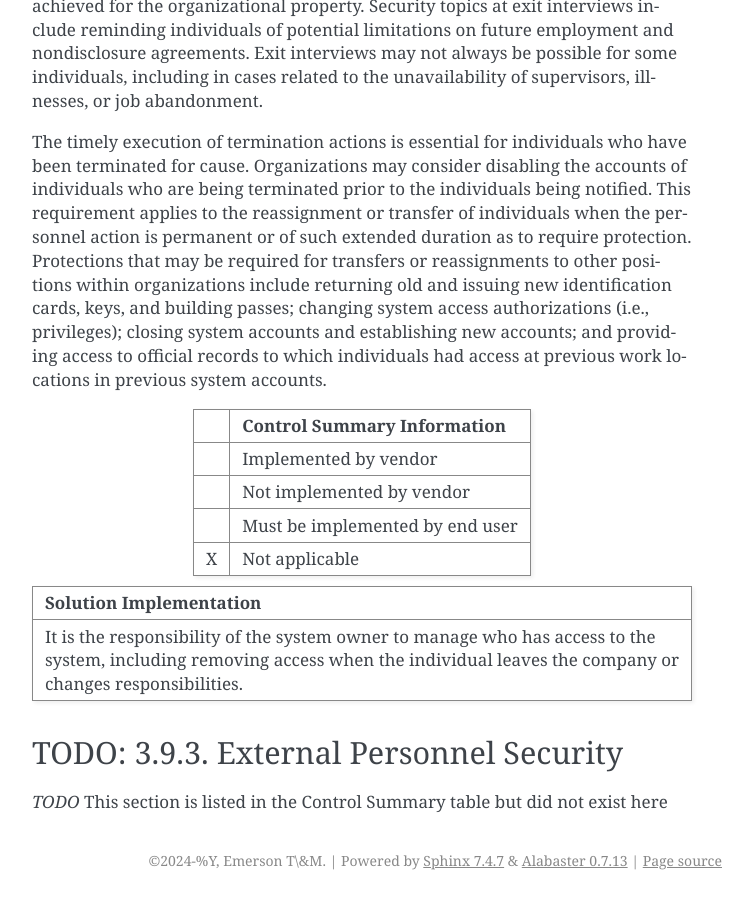
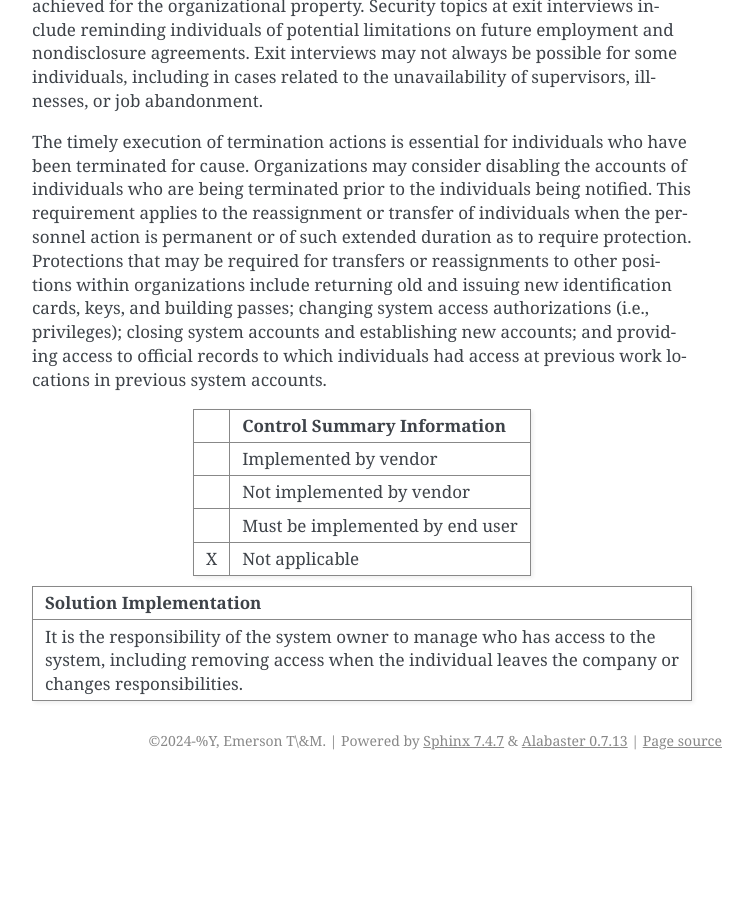
Before and after one commit to ni/nilrt-snac-guide, a Sphinx documentation site: the page built from source/section_3_9.rst, in a window 1280 px wide and 900 px high, scrolled down 1354 px. Shown: the whole window, without its empty margins (388-1141 px from the left). Built offline with Sphinx 7.4.7, drawn with Linux system fonts in a browser that asks for light colours; after the commit the page ends 2134 px from its top, so only the background shows below that; some of the changed text lies outside the part shown.

Commit message:
section_3_9.rst: remove Section 3.9.3
Signed-off-by: Alex Hearn <alex.hearn@ni.com>

```diff
--- a/source/gen_sys_desc.rst
+++ b/source/gen_sys_desc.rst
@@ -317,8 +317,6 @@ withdrawn.
 +----------------------------------------------------------------------------------------+----------------------------------------------------------------------------------------------------------------------------------------------+----------------------------------+
 | :ref:`3.9.2. <3-9-2--personnel-termination-and-transfer>`                              | :ref:`Personnel Termination and Transfer <3-9-2--personnel-termination-and-transfer>`                                                        | Not Applicable                   |
 +----------------------------------------------------------------------------------------+----------------------------------------------------------------------------------------------------------------------------------------------+----------------------------------+
-| :ref:`3.9.3. <3-9-3--external-personnel-security>`                                     | :ref:`External Personnel Security <3-9-3--external-personnel-security>`                                                                      | Not Applicable                   |
-+----------------------------------------------------------------------------------------+----------------------------------------------------------------------------------------------------------------------------------------------+----------------------------------+
 | :ref:`3.10. <3-10--physical-protection>`                                               | :ref:`Physical Protection <3-10--physical-protection>`                                                                                       |                                  |
 +----------------------------------------------------------------------------------------+----------------------------------------------------------------------------------------------------------------------------------------------+----------------------------------+
 | :ref:`3.10.1. <3-10-1--physical-access-authorizations>`                                | :ref:`Physical Access Authorizations <3-10-1--physical-access-authorizations>`                                                               | Not Applicable                   |
--- a/source/section_3_9.rst
+++ b/source/section_3_9.rst
@@ -118,12 +118,3 @@ had access at previous work locations in previous system accounts.
 .. raw:: latex
 
     \newpage
-
-
-.. _3-9-3--external-personnel-security:
-
-----------------------------------------
-TODO: 3.9.3. External Personnel Security
-----------------------------------------
-
-*TODO* This section is listed in the Control Summary table but did not exist here
```
